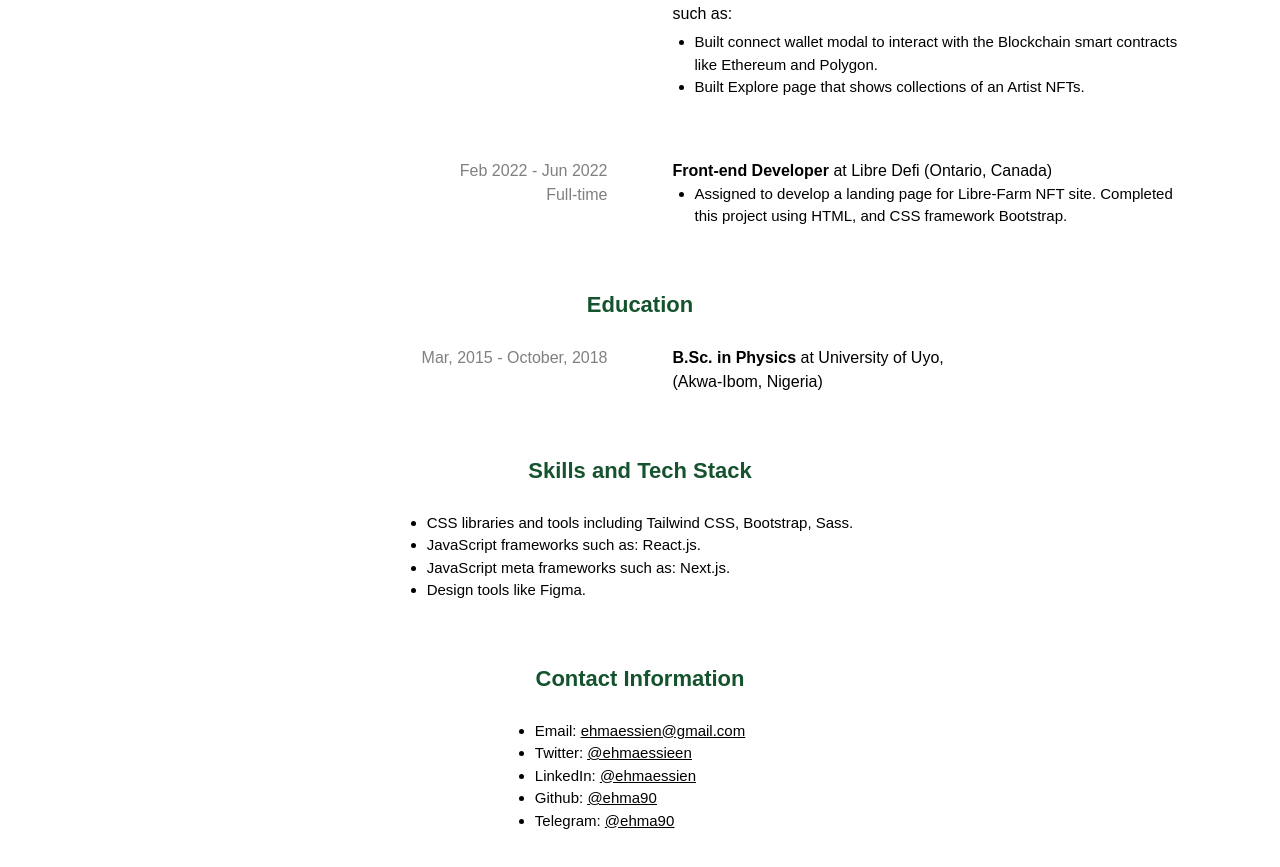
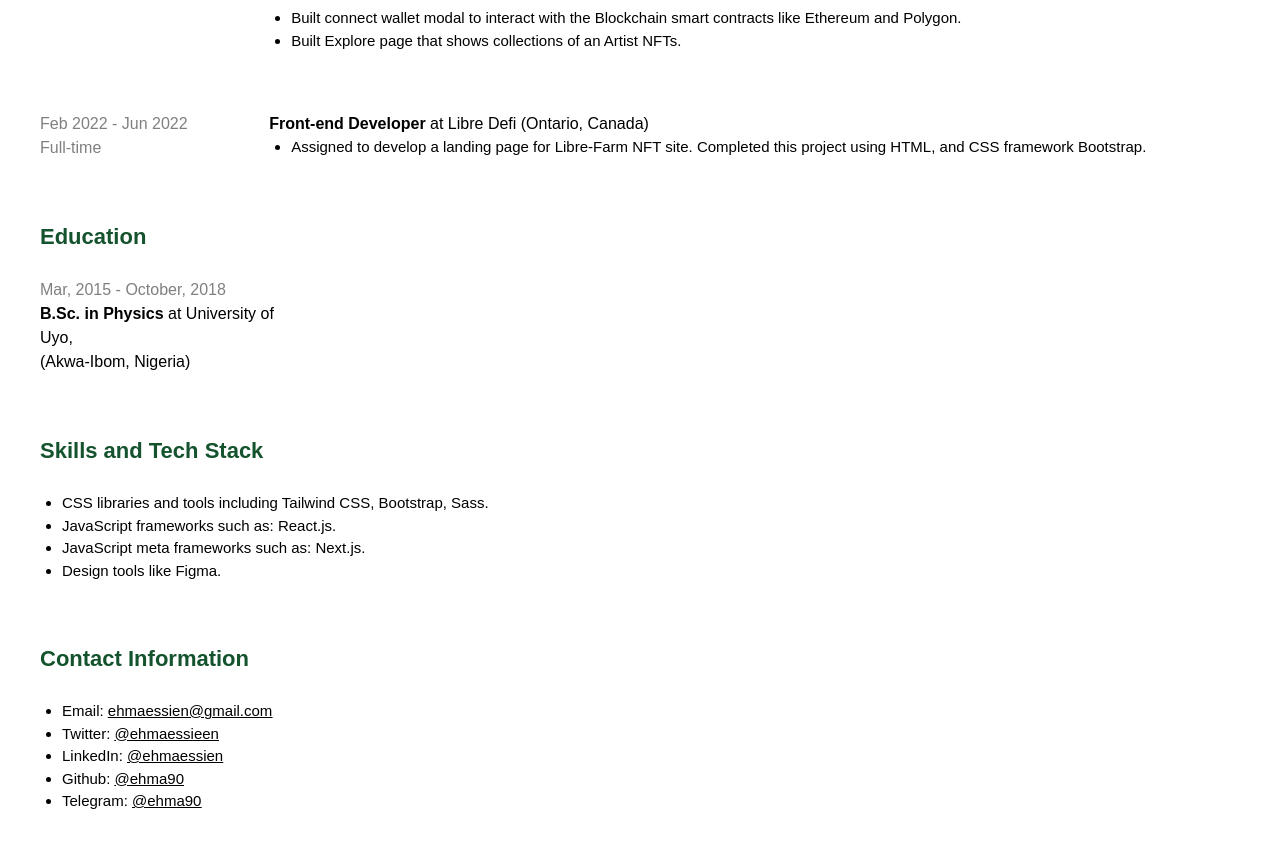
Before and after one commit to ehma90/Portfolio-App, a React (Create React App) app: page /resume in a window 1280 px wide. Shown: the part 469-1336 px from the top of the page. After the commit the page ends 1306 px from the top, so only its background shows below. Built offline with nearby package versions, Linux system fonts and the light colour scheme.

Commit message:
Update resume file

```diff
--- a/src/Component/pages/NonFound.jsx
+++ b/src/Component/pages/NonFound.jsx
@@ -1,9 +1,12 @@
-import React from 'react';
+import {Link} from 'react-router-dom'
 
 function NonFound() {
   return (
-    <div>
-      <p>Oops</p>
+    <div className='flex items-center justify-center text-center text-[40px]'>
+      <Link to='/'>
+      <h2 className='font-bold'>Oops</h2>
+      <p>Page Not Found</p>
+      </Link>
     </div>
   );
 }
--- a/src/Component/pages/Resume.jsx
+++ b/src/Component/pages/Resume.jsx
@@ -11,14 +11,14 @@ function Resume() {
         <div className="shadow-lg shadow-green-900/50 mx-auto absolute w-[148px] md:w-[221px] border border-green-900"></div>
       </div>
 
-      <div className="container mx-auto">
+      <div className="container">
         <h2 className="resume-header">Experience</h2>
         <div className="experience">
           <div className="resume-list">
             <label className="resume-date">Oct 2022 - Present</label>
             <label className="resume-date">Full-time</label>
           </div>
-          <div className="resume-list">
+          <div className="resume-lists">
             <label className="FED">
               Front-end Developer{" "}
               <span>at Rareket Technology Solution (Lagos, Nigeria)</span>{" "}
@@ -44,7 +44,7 @@ function Resume() {
             <label className="resume-date">Feb 2022 - Jun 2022</label>
             <label className="resume-date">Full-time</label>
           </div>
-          <div className="resume-list">
+          <div className="resume-lists">
             <label className="FED">
               Front-end Developer <span>at Libre Defi (Ontario, Canada)</span>{" "}
             </label>
@@ -86,7 +86,7 @@ function Resume() {
 
         <h2 className="resume-header">Contact Information</h2>
         <div className="contact">
-          <ul>
+          <ul className="pb-6">
             <li>
               Email:{" "}
               <span>
--- a/src/data/PorfolioData.js
+++ b/src/data/PorfolioData.js
@@ -8,6 +8,7 @@ import movieBookings from '../Component/assets/movie-bookings.png'
 import infiniteScroll from '../Component/assets/infinite-scroll.png'
 import menuSlide from '../Component/assets/menu-slide.png'
 import relaxerApp from '../Component/assets/relaxer-app.png'
+import shoppingCart from "../Component/assets/shoppingCart.png"
 
 
 const PorfolioData = [
@@ -91,6 +92,14 @@ const PorfolioData = [
         link: 'https://github.com/ehma90/Relaxer-App',
         deploy: 'https://ehma90.github.io/Relaxer-App/'
     },
+    {
+        id: 11,
+        image: shoppingCart,
+        header: 'Advance Shopping Cart',
+        text: 'This app monitors your Breaths, Built with Html, Css3, and JavaScript',
+        link: 'https://github.com/ehma90/Advance-shopping-cart',
+        deploy: 'https://shopping-cart-eight-beryl.vercel.app/'
+    },
 ]
 
 export default PorfolioData
--- a/src/style/resume.css
+++ b/src/style/resume.css
@@ -17,13 +17,14 @@ ul .title{
 
 .experience{
     display: flex;
-    justify-content: center;
     gap: 0 15px;
     margin: 25px 0 60px 0;
 }
 
 .resume-list{
-    max-width: 800px;
+    width: 20%;
+}
+.resume-lists{
     width: 100%;
     margin: 0 25px;
 }
@@ -33,12 +34,9 @@ ul .title{
     font-weight: 300;
     display: block;
     color: rgba(0, 0, 0, 0.5);
-    text-align: end;
 }
 
 .resume-header{
-    display: flex;
-    justify-content: center;
     margin: 0 0 10px 0px;
     color: #14532d;
     font-weight: 700;
@@ -54,21 +52,14 @@ ul .title{
 }
 
 .education{
-    display: flex;
-    justify-content: center;
     gap: 0 15px;
     margin: 25px 0 60px 0;
 }
 
 .stack, .contact{
-    display: flex;
-    justify-content: center;
     margin: 25px 0 60px 0;
  }
 
- .contact ul{
-     margin-bottom: 50px;
- }
 
 @media (max-width: 768px){
     .experience{
```
Also changed, not shown: src/Component/assets/shoppingCart.png (added).
